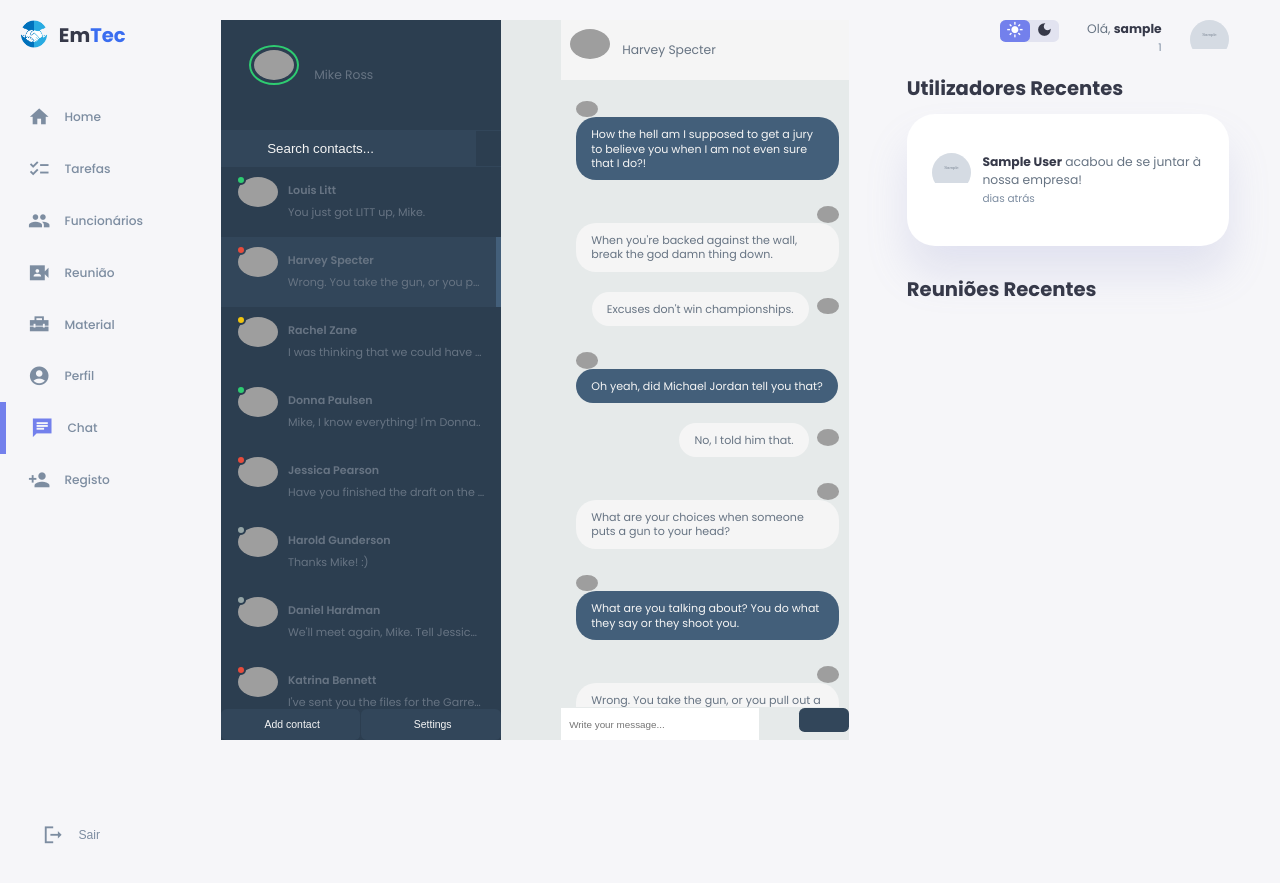
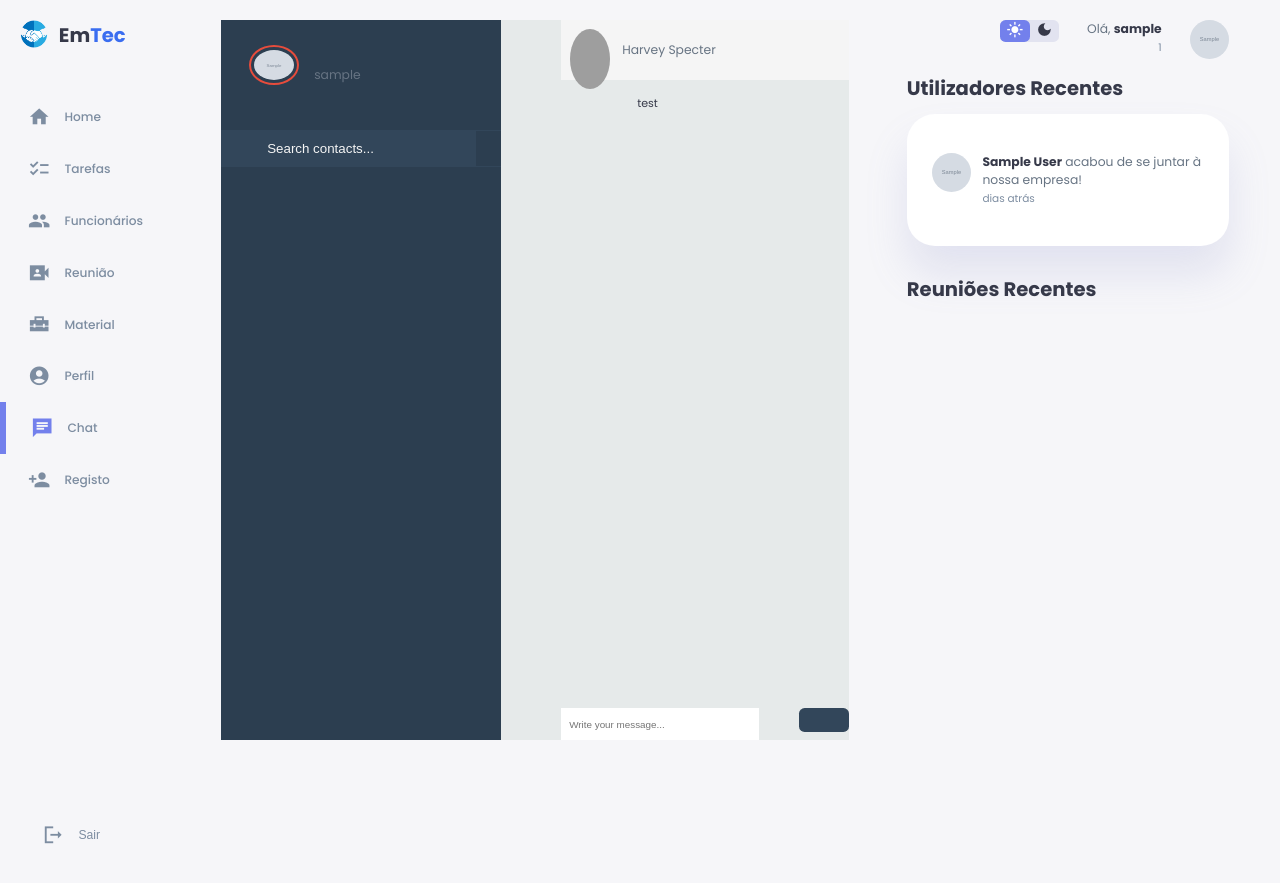
Before and after one commit to Z3lph4/pap2, a PHP site: page /chat.php in a window 1280 px wide. Shown: the top 883 px of the page. Run offline with PHP 8.4, Linux system fonts and the light colour scheme; the visitor is signed in with stand-in values (Sample User, id 1); tables that the repository leaves empty or names only in its code hold one stand-in row (values such as "Sample post"); grey boxes marked "Sample" are stand-in pictures; grey boxes are pictures that could not be loaded.

Commit message:
perfil guardar loc e desc

```diff
--- a/chat.php
+++ b/chat.php
@@ -115,186 +115,108 @@ session_start();
 	<div id="sidepanel">
 		<div id="profile">
 			<div class="wrap">
-				<img id="profile-img" src="http://emilcarlsson.se/assets/mikeross.png" class="online" alt="" />
-				<p>Mike Ross</p>
-				<i class="fa fa-chevron-down expand-button" aria-hidden="true"></i>
-				<div id="status-options">
+
+            <?php
+                // Recupere o ID do usuário logado
+                $userId = $_SESSION["user_id"];
+
+                // Consulta para obter a imagem do usuário
+                $sql = "SELECT imagem FROM users WHERE id_user = $userId";
+                $result = mysqli_query($conn, $sql);
+
+                if ($result && mysqli_num_rows($result) > 0) {
+                    $row = mysqli_fetch_assoc($result);
+                    $img_user = $row['imagem'];
+                }
+            ?>
+
+                <img src="<?php echo $img_user ?>" alt="Imagem do utilizador">
+				<p><?php echo $_SESSION['user_name']; ?></p>
+
+                <!-- <i class="fa fa-chevron-down expand-button" aria-hidden="true"></i> -->
+
+				<!-- <div id="status-options">
 					<ul>
 						<li id="status-online" class="active"><span class="status-circle"></span> <p>Online</p></li>
 						<li id="status-away"><span class="status-circle"></span> <p>Away</p></li>
 						<li id="status-busy"><span class="status-circle"></span> <p>Busy</p></li>
 						<li id="status-offline"><span class="status-circle"></span> <p>Offline</p></li>
 					</ul>
-				</div>
-				<div id="expanded">
-					<label for="twitter"><i class="fa fa-facebook fa-fw" aria-hidden="true"></i></label>
-					<input name="twitter" type="text" value="mikeross" />
-					<label for="twitter"><i class="fa fa-twitter fa-fw" aria-hidden="true"></i></label>
-					<input name="twitter" type="text" value="ross81" />
-					<label for="twitter"><i class="fa fa-instagram fa-fw" aria-hidden="true"></i></label>
-					<input name="twitter" type="text" value="mike.ross" />
-				</div>
+				</div> -->
+
 			</div>
 		</div>
+
 		<div id="search">
 			<label for=""><i class="fa fa-search" aria-hidden="true"></i></label>
 			<input type="text" placeholder="Search contacts..." />
 		</div>
+
 		<div id="contacts">
-			<ul>
-				<li class="contact">
-					<div class="wrap">
-						<span class="contact-status online"></span>
-						<img src="http://emilcarlsson.se/assets/louislitt.png" alt="" />
-						<div class="meta">
-							<p class="name">Louis Litt</p>
-							<p class="preview">You just got LITT up, Mike.</p>
-						</div>
-					</div>
-				</li>
-				<li class="contact active">
-					<div class="wrap">
-						<span class="contact-status busy"></span>
-						<img src="http://emilcarlsson.se/assets/harveyspecter.png" alt="" />
-						<div class="meta">
-							<p class="name">Harvey Specter</p>
-							<p class="preview">Wrong. You take the gun, or you pull out a bigger one. Or, you call their bluff. Or, you do any one of a hundred and forty six other things.</p>
-						</div>
-					</div>
-				</li>
-				<li class="contact">
-					<div class="wrap">
-						<span class="contact-status away"></span>
-						<img src="http://emilcarlsson.se/assets/rachelzane.png" alt="" />
-						<div class="meta">
-							<p class="name">Rachel Zane</p>
-							<p class="preview">I was thinking that we could have chicken tonight, sounds good?</p>
-						</div>
-					</div>
-				</li>
-				<li class="contact">
-					<div class="wrap">
-						<span class="contact-status online"></span>
-						<img src="http://emilcarlsson.se/assets/donnapaulsen.png" alt="" />
-						<div class="meta">
-							<p class="name">Donna Paulsen</p>
-							<p class="preview">Mike, I know everything! I'm Donna..</p>
-						</div>
-					</div>
-				</li>
-				<li class="contact">
-					<div class="wrap">
-						<span class="contact-status busy"></span>
-						<img src="http://emilcarlsson.se/assets/jessicapearson.png" alt="" />
-						<div class="meta">
-							<p class="name">Jessica Pearson</p>
-							<p class="preview">Have you finished the draft on the Hinsenburg deal?</p>
-						</div>
-					</div>
-				</li>
-				<li class="contact">
-					<div class="wrap">
-						<span class="contact-status"></span>
-						<img src="http://emilcarlsson.se/assets/haroldgunderson.png" alt="" />
-						<div class="meta">
-							<p class="name">Harold Gunderson</p>
-							<p class="preview">Thanks Mike! :)</p>
-						</div>
-					</div>
-				</li>
-				<li class="contact">
-					<div class="wrap">
-						<span class="contact-status"></span>
-						<img src="http://emilcarlsson.se/assets/danielhardman.png" alt="" />
-						<div class="meta">
-							<p class="name">Daniel Hardman</p>
-							<p class="preview">We'll meet again, Mike. Tell Jessica I said 'Hi'.</p>
-						</div>
-					</div>
-				</li>
-				<li class="contact">
-					<div class="wrap">
-						<span class="contact-status busy"></span>
-						<img src="http://emilcarlsson.se/assets/katrinabennett.png" alt="" />
-						<div class="meta">
-							<p class="name">Katrina Bennett</p>
-							<p class="preview">I've sent you the files for the Garrett trial.</p>
-						</div>
-					</div>
-				</li>
-				<li class="contact">
-					<div class="wrap">
-						<span class="contact-status"></span>
-						<img src="http://emilcarlsson.se/assets/charlesforstman.png" alt="" />
-						<div class="meta">
-							<p class="name">Charles Forstman</p>
-							<p class="preview">Mike, this isn't over.</p>
-						</div>
-					</div>
-				</li>
-				<li class="contact">
-					<div class="wrap">
-						<span class="contact-status"></span>
-						<img src="http://emilcarlsson.se/assets/jonathansidwell.png" alt="" />
-						<div class="meta">
-							<p class="name">Jonathan Sidwell</p>
-							<p class="preview"><span>You:</span> That's bullshit. This deal is solid.</p>
-						</div>
-					</div>
-				</li>
-			</ul>
-		</div>
-		<div id="bottom-bar">
+            <ul>
+                <?php
+                // Obter o ID do usuário logado (supondo que você esteja armazenando o ID na sessão)
+                $userIdLogado = $_SESSION['user_id'];
+
+                // Obter os utilizadores da base de dados, excluindo o usuário logado
+                $sql = "SELECT * FROM users WHERE id_user != $userIdLogado";
+                $result = $conn->query($sql);
+
+                if ($result->num_rows > 0) {
+                    while ($row = $result->fetch_assoc()) {
+                        $userId = $row['id_user'];
+                        $username = $row['nome_user'];
+                        $img = $row['imagem'];
+                        /* $lastActivity = $row['ultima_atividade']; */
+
+                        // Verificar se o utilizador está online com base no tempo de inatividade
+                        $onlineThreshold = 60; // Tempo em segundos para considerar o utilizador online
+                        /* $isOnline = (time() - strtotime($lastActivity) <= $onlineThreshold); */
+
+                        // Saída HTML para cada utilizador
+                        echo '<li class="contact">';
+                        echo '<div class="wrap">';
+                        /* echo '<span class="contact-status ' . ($isOnline ? 'online' : '') . '"></span>'; */
+                        echo '<img src="' . $img . '" alt="" />';
+                        echo '<div class="meta">';
+                        echo '<p class="name">' . $username . '</p>';
+                        /* echo '<p class="preview">' . ($isOnline ? 'Online' : 'Offline') . '</p>'; */
+                        echo '</div>';
+                        echo '</div>';
+                        echo '</li>';
+                    }
+                }
+                ?>
+            </ul>
+        </div>
+
+		<!-- <div id="bottom-bar">
 			<button id="addcontact"><i class="fa fa-user-plus fa-fw" aria-hidden="true"></i> <span>Add contact</span></button>
 			<button id="settings"><i class="fa fa-cog fa-fw" aria-hidden="true"></i> <span>Settings</span></button>
-		</div>
+		</div> -->
+
 	</div>
+
 	<div class="content">
 		<div class="contact-profile">
+
 			<img src="http://emilcarlsson.se/assets/harveyspecter.png" alt="" />
 			<p>Harvey Specter</p>
-			<div class="social-media">
+
+			<!-- <div class="social-media">
 				<i class="fa fa-facebook" aria-hidden="true"></i>
 				<i class="fa fa-twitter" aria-hidden="true"></i>
 				 <i class="fa fa-instagram" aria-hidden="true"></i>
-			</div>
+			</div> -->
+
 		</div>
+
 		<div class="messages">
 			<ul>
-				<li class="sent">
-					<img src="http://emilcarlsson.se/assets/mikeross.png" alt="" />
-					<p>How the hell am I supposed to get a jury to believe you when I am not even sure that I do?!</p>
-				</li>
-				<li class="replies">
-					<img src="http://emilcarlsson.se/assets/harveyspecter.png" alt="" />
-					<p>When you're backed against the wall, break the god damn thing down.</p>
-				</li>
-				<li class="replies">
-					<img src="http://emilcarlsson.se/assets/harveyspecter.png" alt="" />
-					<p>Excuses don't win championships.</p>
-				</li>
-				<li class="sent">
-					<img src="http://emilcarlsson.se/assets/mikeross.png" alt="" />
-					<p>Oh yeah, did Michael Jordan tell you that?</p>
-				</li>
-				<li class="replies">
-					<img src="http://emilcarlsson.se/assets/harveyspecter.png" alt="" />
-					<p>No, I told him that.</p>
-				</li>
-				<li class="replies">
-					<img src="http://emilcarlsson.se/assets/harveyspecter.png" alt="" />
-					<p>What are your choices when someone puts a gun to your head?</p>
-				</li>
-				<li class="sent">
-					<img src="http://emilcarlsson.se/assets/mikeross.png" alt="" />
-					<p>What are you talking about? You do what they say or they shoot you.</p>
-				</li>
-				<li class="replies">
-					<img src="http://emilcarlsson.se/assets/harveyspecter.png" alt="" />
-					<p>Wrong. You take the gun, or you pull out a bigger one. Or, you call their bluff. Or, you do any one of a hundred and forty six other things.</p>
-				</li>
+				<li>test</li>
 			</ul>
 		</div>
+
 		<div class="message-input">
 			<div class="wrap">
 			<input type="text" placeholder="Write your message..." />
@@ -302,8 +224,10 @@ session_start();
 			<button class="submit"><i class="fa fa-paper-plane" aria-hidden="true"></i></button>
 			</div>
 		</div>
+
 	</div>
 </div>
+
         </main>
         <!-- ============== END OF MAIN ============ -->
 
@@ -371,7 +295,8 @@ session_start();
                 }
             ?>
 
-            <div onclick="myhref('perfil.php');" class="profile">
+            <a href="perfil.php?id=<?php echo $_SESSION['user_id']; ?>">
+            <div class="profile">
             <div class="info">
                 <p>Olá, <b><?php echo $_SESSION["user_name"]; ?></b></p>
                 <small class="text-muted"><?php echo $_COOKIE["rank_user"]; ?></small> <!-- echo $rank[$iol]; ?> -->
@@ -379,20 +304,7 @@ session_start();
             <div class="profile-photo">
                 <img src="<?php echo $img_user ?>" alt="Imagem do utilizador">
             </div>
-            <!-- <div class="profile-photo">
-                < ? php if (isset($_COOKIE["user_img"])){
-                echo "<img onclick='myhref('perfil.php');' src='". $_COOKIE["user_img"] . "'>";} ?>
-                <script type="text/javascript">
-                    function myhref(perfil){
-                    window.location.href = perfil;}
-                </script>
-            </div> -->
-            </div>
-
-            <script type="text/javascript">
-                function myhref(perfil){
-                window.location.href = perfil;}
-            </script>
+            </div></a>
 
         </div>
         <!-- END OF TOP -->
--- a/css/style.css
+++ b/css/style.css
@@ -56,14 +56,14 @@
     transform: translateY(2px);
   }
 
-  .dark button {
+/*   .dark button {
     background-color: var(--color-primary);
   }
 
   .dark button:hover {
     background-color: var(--color-primary-variant);
     color: var(--color-white);
-  }
+  } */
 
 
 *{
@@ -118,6 +118,7 @@ a{
 img{
     display: block;
     width: 100%;
+    height: 100%;
 }
 
 h1 {
@@ -411,9 +412,9 @@ main .insights small {
 
 .invbtn {
   background-color: transparent;
-  margin-top: 85px;
+  margin-top: 80px;
   width: 150px;
-  height: 30px;
+  height: 40px;
   /* position: absolute; */
 }
 
@@ -2075,3 +2076,7 @@ main .recent-orders a {
   #frame .content .message-input .wrap button:focus {
     outline: none;
   }
+
+  .contact {
+    margin-top: 10px;
+  }
```
Also changed, not shown: Cmaterial.php (+4 -7 lines), Creuniao.php (+4 -7 lines), Ctarefa.php (+3 -7 lines), funcionarios.php (+4 -7 lines), index.php (+3 -7 lines), material.php (+4 -7 lines), perfil.php (+31 -39 lines), register.php (+3 -7 lines), reuniao.php (+3 -8 lines), tarefas.php (+4 -7 lines), update_user_data.php (added, +33 -0 lines), img/users/bestuser.jpg (added), 1 other file.
